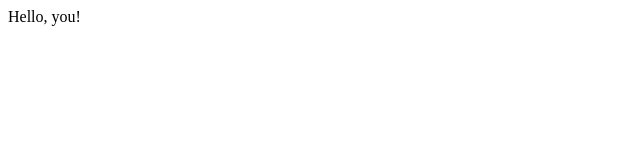
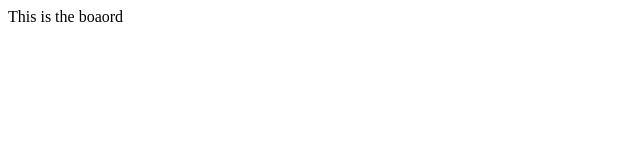
Before and after one commit to mickelsonmichael/trivia, a React app: page / in a window 1280 px wide. Shown: the top 160 px of the page, without its empty margins (0-640 px from the left). Built offline with nearby package versions, Linux system fonts and the light colour scheme.

Commit message:
Add board component

```diff
--- a/src/App.js
+++ b/src/App.js
@@ -1,7 +1,8 @@
 import React from "react";
+import Board from "./board";
 
 const App = () => (
-	<div>Hello, you!</div>
+	<Board />
 );
 
 export default App;
--- /dev/null
+++ b/src/board/index.js
@@ -0,0 +1,9 @@
+import React from "react";
+
+const Board = () => (
+	<div className="board">
+		<div>This is the boaord</div>
+	</div>
+);
+
+export default Board;
```
